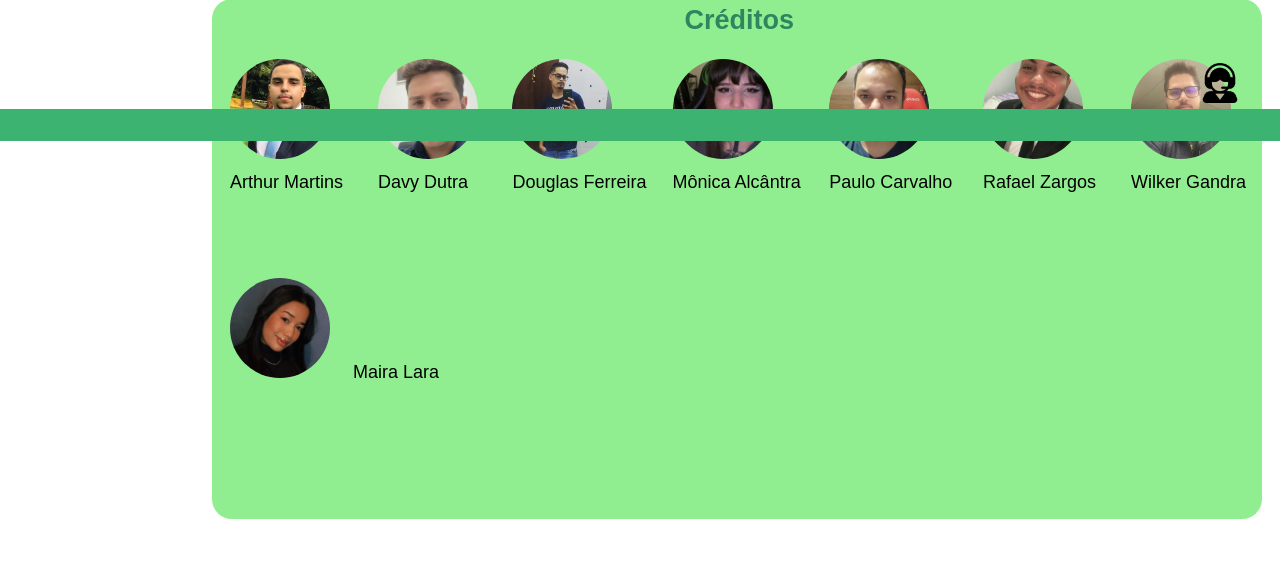
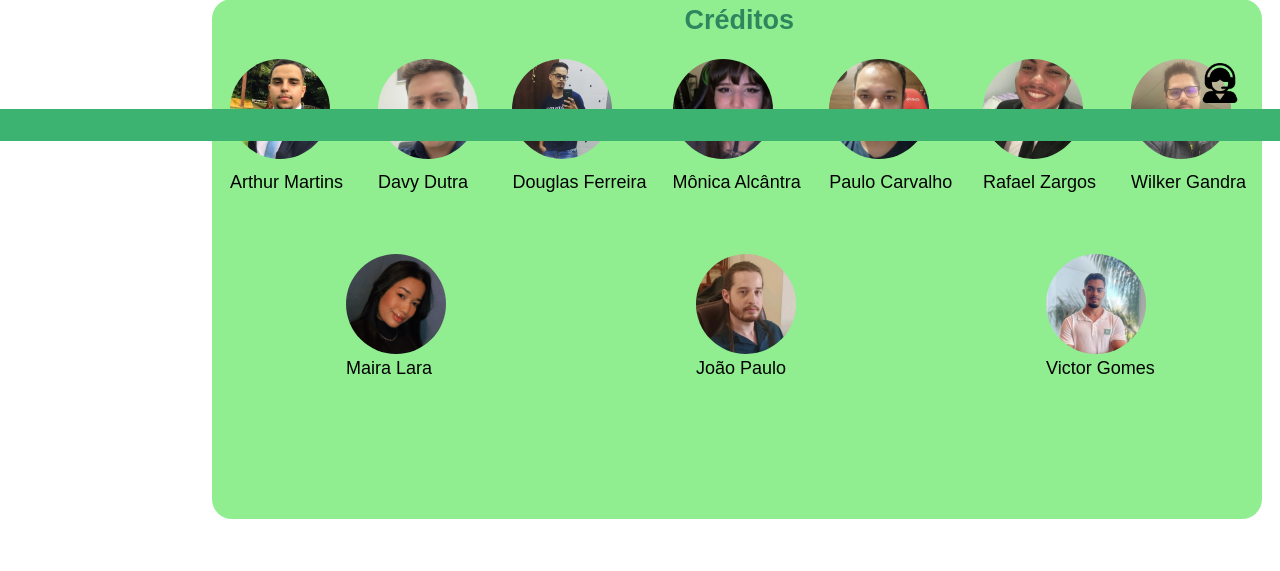
Before and after one commit to library-una-classGQS/-Vaccine-News-Daily, a Flask app: page /sobre in a window 1280 px wide. Shown: the part 659-1230 px from the top of the page. Run offline with Flask 3, Linux system fonts and the light colour scheme.

Commit message:
sobre
Adicionando os novos integrantes do grupo na pagina sobre

```diff
--- a/static/css/estilo.css
+++ b/static/css/estilo.css
@@ -750,19 +750,27 @@ h1 {
 
 /* div dos creditos*/
 
-#imagem1, #imagem2, #imagem3, #imagem4, #imagem5, #imagem6, #imagem7, #imagem8 {
+#imagem1, #imagem2, #imagem3, #imagem4, #imagem5, #imagem6, #imagem7, #imagem8, #imagem9, #imagem10  {
   width: 100px;
   height: 100px;
   border-radius: 50%;
   object-fit: cover;
 }
 
-.nome1, .nome2, .nome3, .nome4, .nome5, .nome6, .nome7, .nome8 {
+.nome1, .nome2, .nome3, .nome4, .nome5, .nome6, .nome7  {
   text-align: center;
   font-size: 18px;
   margin-top: 10px;
 }
 
+
+.nome8, .nome9, .nome10{
+  text-align: center;
+  position: absolute;
+  font-size: 18px;
+  margin-top: 100px;
+  margin-left: -100px;
+}
 /* fim div dos creditos*/
 
 /*forum */
--- a/templates/sobre.html
+++ b/templates/sobre.html
@@ -75,12 +75,23 @@
                <a href="https://www.linkedin.com/in/wilkerbruno/"> <img id="imagem7" src="../static/img/wilker.jpg" alt="Imagem 7" ></a>
                 <a class="nome7" href="https://www.linkedin.com/in/wilkerbruno/">Wilker Gandra</a>
             </div>
+
+
         </div>
-                       <div class="img">
+        <div class="imagens">
+              <div class="img">
                 <a href="https://www.linkedin.com/in/maira-lara-b46a16262?utm_source=share&utm_campaign=share_via&utm_content=profile&utm_medium=ios_app"> <img id="imagem8" src="../static/img/maira.jpg" alt="Imagem 8" ></a>
                  <a class="nome8" href="https://www.linkedin.com/in/maira-lara-b46a16262?utm_source=share&utm_campaign=share_via&utm_content=profile&utm_medium=ios_app">Maira Lara</a>
              </div>
-
+             <div class="img">
+                <a href="https://www.linkedin.com/in/maira-lara-b46a16262?utm_source=share&utm_campaign=share_via&utm_content=profile&utm_medium=ios_app"> <img id="imagem9" src="../static/img/joao_paulo.jpg" alt="Imagem 9" ></a>
+                 <a class="nome9" href="https://www.linkedin.com/in/maira-lara-b46a16262?utm_source=share&utm_campaign=share_via&utm_content=profile&utm_medium=ios_app">João Paulo</a>
+             </div>
+             <div class="img">
+                <a href="https://www.linkedin.com/in/maira-lara-b46a16262?utm_source=share&utm_campaign=share_via&utm_content=profile&utm_medium=ios_app"> <img id="imagem10" src="../static/img/victor_gomes.jpg" alt="Imagem 10" ></a>
+                 <a class="nome10" href="https://www.linkedin.com/in/maira-lara-b46a16262?utm_source=share&utm_campaign=share_via&utm_content=profile&utm_medium=ios_app">Victor Gomes</a>
+             </div>
+            </div>
 
     </div>
 </main>
```
Also changed, not shown: static/img/joao_paulo.jpg (added), static/img/victor_gomes.jpg (added).
